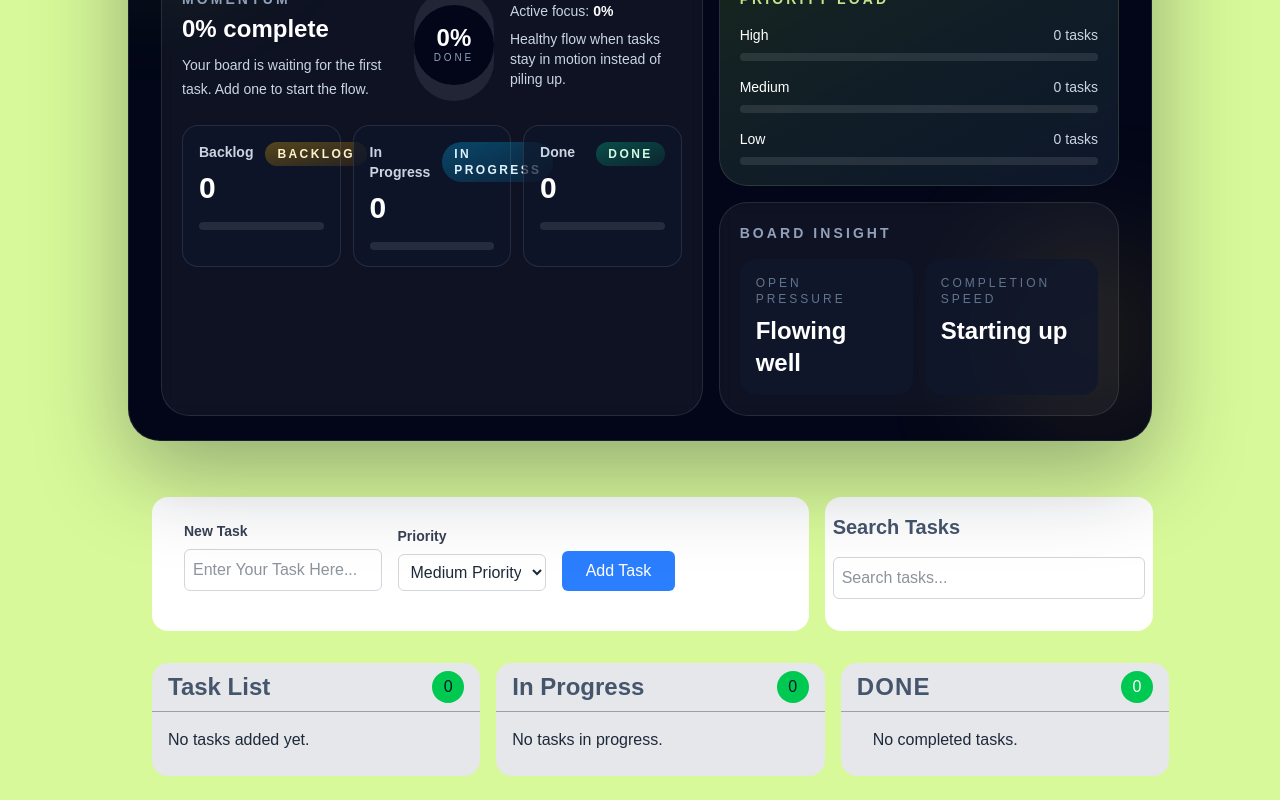
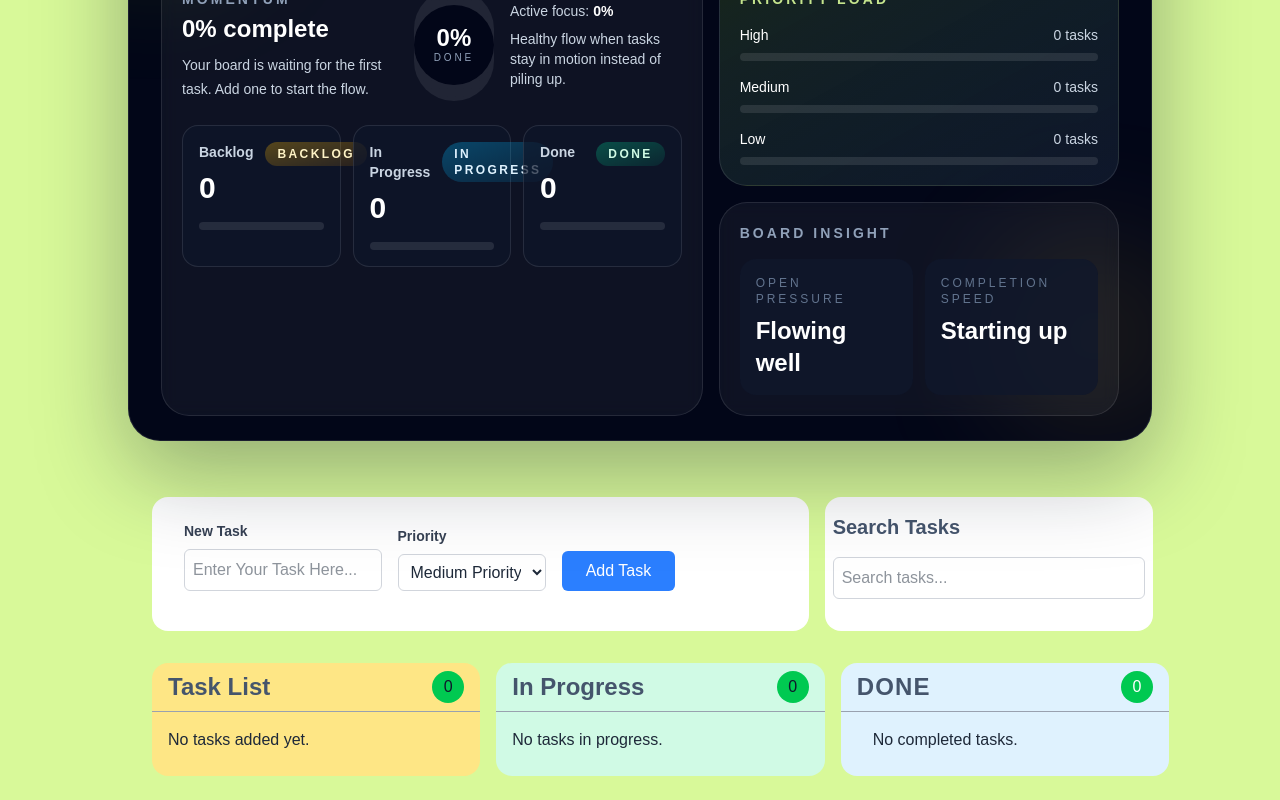
Before and after one commit to Vikas123Rathore/Kanban-Task-Manager, a React (Vite) app: page / in a window 1280 px wide. Shown: the part 380-1180 px from the top of the page. Built offline with nearby package versions, Linux system fonts and the light colour scheme.

Commit message:
Update Progress, TaskDone, and TaskList components with new background colors for improved UI

```diff
--- a/src/components/Progress.jsx
+++ b/src/components/Progress.jsx
@@ -28,7 +28,7 @@ const Progress = ({
   }
 
   return (
-    <div className="rounded-2xl bg-gray-200 w-full md:w-[30%]">
+    <div className="rounded-2xl bg-emerald-100 w-full md:w-[30%]">
       <div className="flex items-center justify-between px-4 py-2 border-b border-gray-400">
         <h2 className="text-2xl font-bold text-slate-600">
           In Progress
--- a/src/components/TaskDone.jsx
+++ b/src/components/TaskDone.jsx
@@ -82,7 +82,7 @@ const TaskDone = ({ doneTasks, setDoneTasks }) => {
   }
 
   return (
-    <div className="rounded-2xl bg-gray-200 border-double border-green-800 text-white w-full md:w-[30%]">
+    <div className="rounded-2xl bg-sky-100 border-double border-green-800 text-white w-full md:w-[30%]">
       <div className="flex items-center justify-between px-4 py-2 border-b border-gray-400">
         <h2 className="text-2xl font-bold text-slate-600 uppercase tracking-wider">
           Done
--- a/src/components/TaskList.jsx
+++ b/src/components/TaskList.jsx
@@ -49,7 +49,7 @@ const TaskList = ({
   }
 
   return (
-    <div className="rounded-2xl bg-gray-200 w-full md:w-[30%]">
+    <div className="rounded-2xl bg-amber-200 w-full md:w-[30%]">
       <div className="flex items-center justify-between px-4 py-2 border-b border-gray-400">
         <h2 className="text-2xl font-bold text-slate-600">
           Task List
```
